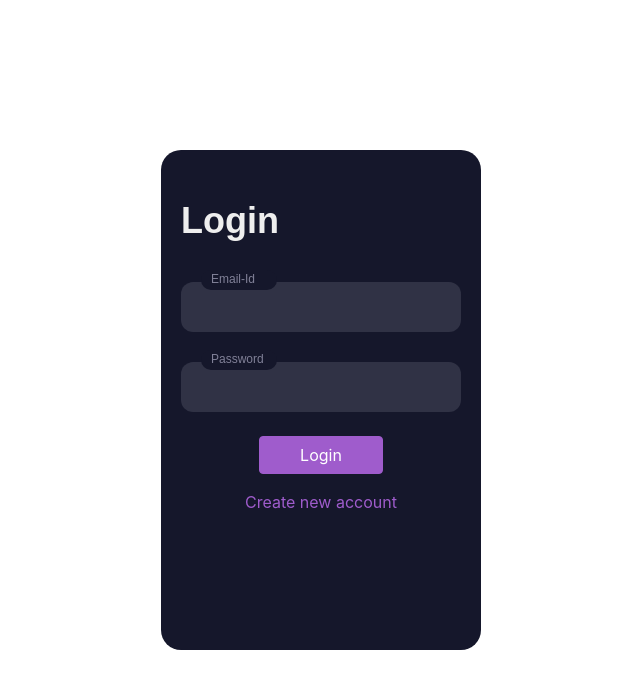
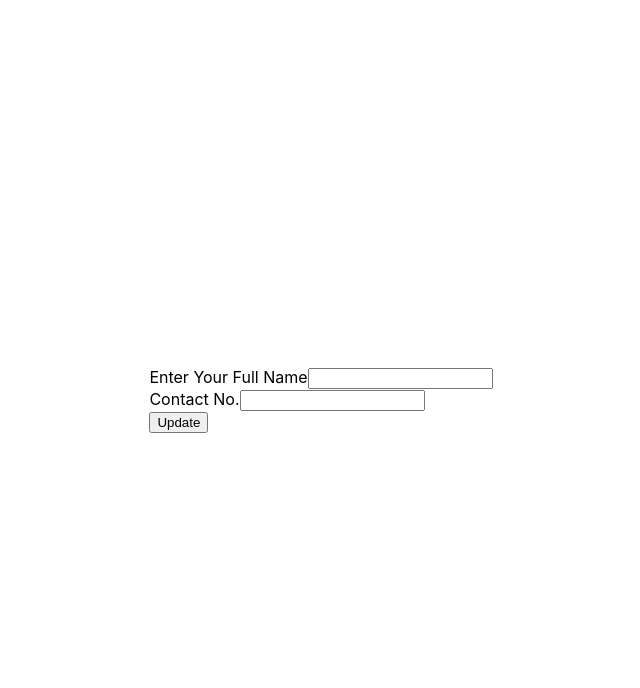
Before and after one commit to AbhishekNegii/Expense-Tracker, a React (Create React App) app: page /completeProfile in a window 1280 px wide. Shown: the top 688 px of the page, without its empty margins (319-959 px from the left). Built offline with nearby package versions, Linux system fonts and the light colour scheme.

Commit message:
Complete profile button

```diff
--- a/src/App.js
+++ b/src/App.js
@@ -1,13 +1,36 @@
-import React from 'react';
-import './App.css';
-import AuthForm from './Pages/AuthForm';
-
+import React, { useContext } from "react";
+import { Redirect, Route, Switch } from "react-router-dom";
+import "./App.css";
+import AuthForm from "./Pages/AuthForm";
+import CompleteProfile from "./Pages/CompleteProfile";
+import ExpenseTracker from "./Pages/ExpenseTracker";
+import AuthContext from "./Store/Auth-Context";
 
 function App() {
+  const authCntxt = useContext(AuthContext);
+  const isLoggedIn = authCntxt.isLoggedIn;
   return (
-    <div>
-        <AuthForm/>
-       </div>
+    <>
+      <Switch>
+        <Route path="/authform">
+          <AuthForm />
+        </Route>
+
+        {isLoggedIn && (
+          <Route path="/expense" exact>
+            <ExpenseTracker />
+          </Route>
+        )}
+        <Route path="/completeProfile" exact>
+          <CompleteProfile />
+        </Route>
+        <Route path="*">
+          <Redirect to="/authform">
+            <AuthForm />
+          </Redirect>
+        </Route>
+      </Switch>
+    </>
   );
 }
 
--- a/src/Components/Header.js
+++ b/src/Components/Header.js
@@ -4,8 +4,9 @@ import { Link } from 'react-router-dom'
 const Header = () => {
   return (
     <div>
-        <Link to="/home">Home</Link>
-        <Link to="expense">ExpenseTracker</Link>
+        <Link to="/authform">Login</Link>
+        <Link to="/expense">ExpenseTracker</Link>
+        <Link to="/completeProfile">Complete Profile</Link>
 
 
     </div>
--- a/src/Pages/AuthForm.js
+++ b/src/Pages/AuthForm.js
@@ -10,7 +10,7 @@ const AuthForm = () => {
 
   const history = useHistory();
 
-  const authCntxt=useContext(AuthContext)
+  const authCntxt = useContext(AuthContext);
 
   let emailidInputref = useRef("");
   let passwordInputRef = useRef("");
@@ -49,16 +49,16 @@ const AuthForm = () => {
             console.log(enteredEmail, "succesfully signed up");
             return resp.json();
           } else {
-            resp
-              .json()
-              .then((data) => {
-                // console.log(data);
-              })
-            }
-        }).then((data) => {
-          console.log(data)
-          authCntxt.login(data.idToken)
-        }).catch((err) => {
+            resp.json().then((data) => {
+              // console.log(data);
+            });
+          }
+        })
+        .then((data) => {
+          console.log(data);
+          authCntxt.login(data.idToken);
+        })
+        .catch((err) => {
           console.log(err);
         });
     } else {
@@ -82,16 +82,16 @@ const AuthForm = () => {
             console.log(enteredEmail, "succesfully login up");
             return resp.json();
           } else {
-            resp
-              .json()
-              .then((data) => {
-                console.log(data);
-                history.replace("/ExpenseTracker");
-              })
-            }
-        }).then((data) => {
-          console.log(data)
-          authCntxt.login(data.idToken)
+            resp.json().then((data) => {
+              console.log(data);
+            });
+          }
+        })
+        .then((data) => {
+          console.log(data);
+          authCntxt.login(data.idToken);
+          localStorage.setItem("token", data.idToken);
+          history.replace("/expense");
         })
         .catch((err) => {
           alert(err);
--- /dev/null
+++ b/src/Pages/CompleteProfile.js
@@ -0,0 +1,60 @@
+import React, { useRef } from "react";
+
+const CompleteProfile = () => {
+  const nameInputRef = useRef();
+  const numberInputRef = useRef();
+
+  const updateHandler = (e) => {
+    e.preventDefault();
+    const updatedName = nameInputRef.current.value;
+    const updatedNumber = numberInputRef.current.value;
+
+    fetch(
+      "https://identitytoolkit.googleapis.com/v1/accounts:update?key=AIzaSyCCXzhbX-HRm-ujGbrRU7-ynAlPT4t8HTY",
+      {
+        method: "POST",
+        body: JSON.stringify({
+          name: updatedName,
+          number: updatedNumber,
+          returnSecureToken: false,
+        }),
+        headers: {
+          "Content-Type": "application/json",
+        },
+      }
+    )
+      .then((resp) => {
+        if (resp.ok) {
+          console.log("resp", resp);
+          return resp.json();
+        } else {
+          return resp.json().then((data) => {
+            console.log(data);
+          });
+        }
+      })
+      .then((data) => {
+        console.log("endThen", data);
+      })
+      .catch((err) => {
+        console.log(err);
+      });
+  };
+  return (
+    <div>
+      <form>
+        <div>
+          <label> Enter Your Full Name</label>
+          <input type="text" ref={nameInputRef} />
+        </div>
+        <div>
+          <label>Contact No.</label>
+          <input type="number" ref={numberInputRef} />
+        </div>
+        <button onClick={updateHandler}>Update</button>
+      </form>
+    </div>
+  );
+};
+
+export default CompleteProfile;
--- a/src/Pages/ExpenseTracker.js
+++ b/src/Pages/ExpenseTracker.js
@@ -1,9 +1,18 @@
 import React from 'react'
+import { useHistory } from 'react-router-dom'
 
 const ExpenseTracker = () => {
+  const history=useHistory()
+  const profileCompleteHandler=()=>{
+      history.push('/completeProfile')
+  }
   return (
+
     <div>
       <h1>Welcome To Expense Tracker</h1>
+
+      <p>Your Profile is incomplete</p>
+      <button onClick={profileCompleteHandler}>complete now</button>
     </div>
   )
 }
```
